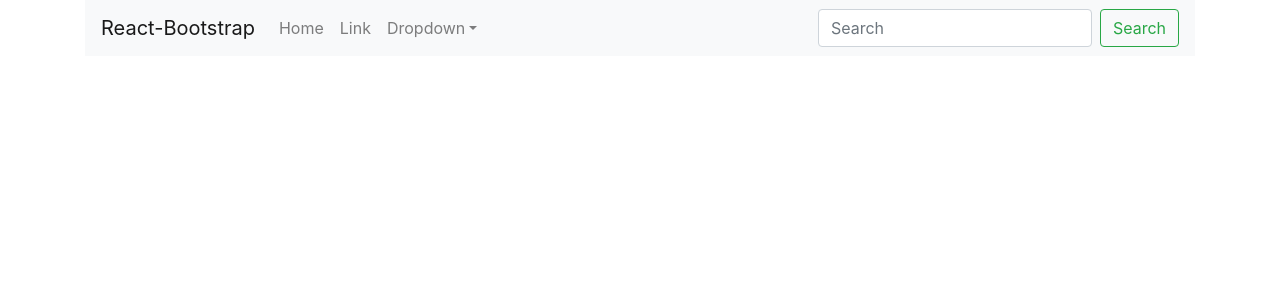
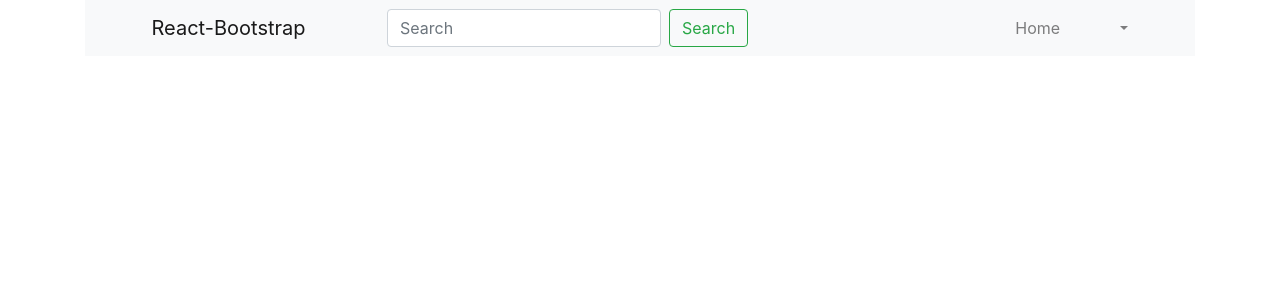
Before and after one commit to marcel-zec/cvut-fel-sit-rsp, a React (Create React App) app in the folder FrontEnd/travel-and-work-app/: page / in a window 1280 px wide. Shown: the top 300 px of the page. Built offline with nearby package versions, Linux system fonts and the light colour scheme; the HTML template or start-up script is replaced by a standard one.

Commit message:
navigation

```diff
--- a/FrontEnd/travel-and-work-app/src/Components/Navigation.js
+++ b/FrontEnd/travel-and-work-app/src/Components/Navigation.js
@@ -6,47 +6,78 @@ import Form from "react-bootstrap/Form";
 import FormControl from "react-bootstrap/FormControl";
 import Button from "react-bootstrap/Button";
 import Container from "react-bootstrap/Container";
+import { Row, Col } from "react-bootstrap";
+import { FontAwesomeIcon } from "@fortawesome/react-fontawesome";
+import {
+    faTrophy,
+    faPowerOff,
+    faCog,
+    faSuitcase
+} from "@fortawesome/free-solid-svg-icons";
 
 class Navigation extends React.Component {
     render() {
         return (
             <Container>
                 <Navbar bg="light" expand="lg">
-                    <Navbar.Brand href="#home">React-Bootstrap</Navbar.Brand>
+                    <Col>
+                        <Navbar.Brand href="#home">
+                            React-Bootstrap
+                        </Navbar.Brand>
+                    </Col>
                     <Navbar.Toggle aria-controls="basic-navbar-nav" />
                     <Navbar.Collapse id="basic-navbar-nav">
-                        <Nav className="mr-auto">
-                            <Nav.Link href="#home">Home</Nav.Link>
-                            <Nav.Link href="#link">Link</Nav.Link>
-                            <NavDropdown
-                                title="Dropdown"
-                                id="basic-nav-dropdown"
-                            >
-                                <NavDropdown.Item href="#action/3.1">
-                                    Action
-                                </NavDropdown.Item>
-                                <NavDropdown.Item href="#action/3.2">
-                                    Another action
-                                </NavDropdown.Item>
-                                <NavDropdown.Item href="#action/3.3">
-                                    Something
-                                </NavDropdown.Item>
-                                <NavDropdown.Divider />
-                                <NavDropdown.Item href="#action/3.4">
-                                    Separated link
-                                </NavDropdown.Item>
-                            </NavDropdown>
-                        </Nav>
+                        <Col xs={9}>
                             <Form inline>
                                 <FormControl
                                     type="text"
                                     placeholder="Search"
                                     className="mr-sm-2"
                                 />
-                            <Button variant="outline-success">Search</Button>
+                                <Button variant="outline-success">
+                                    Search
+                                </Button>
                             </Form>
+                        </Col>
+                        <Col>
+                            <Nav className="mr-auto">
+                                <Col>
+                                    <Nav.Link href="#home">Home</Nav.Link>
+                                </Col>
+                                <Col>
+                                    <NavDropdown
+                                        title=""
+                                        id="basic-nav-dropdown"
+                                    >
+                                        <NavDropdown.Item>XP</NavDropdown.Item>
+                                        <NavDropdown.Divider />
+                                        <NavDropdown.Item href="#action/3.2">
+                                            My achievments{" "}
+                                            <FontAwesomeIcon icon={faTrophy} />
+                                        </NavDropdown.Item>
+                                        <NavDropdown.Item href="#action/3.2">
+                                            My trips
+                                            <FontAwesomeIcon
+                                                icon={faSuitcase}
+                                            />
+                                        </NavDropdown.Item>
+                                        <NavDropdown.Item href="#action/3.3">
+                                            Settings
+                                            <FontAwesomeIcon icon={faCog} />
+                                        </NavDropdown.Item>
+                                        <NavDropdown.Item href="#action/3.4">
+                                            Log out
+                                            <FontAwesomeIcon
+                                                icon={faPowerOff}
+                                            />
+                                        </NavDropdown.Item>
+                                    </NavDropdown>
+                                </Col>
+                            </Nav>
+                        </Col>
                     </Navbar.Collapse>
                 </Navbar>
+                <Row></Row>
             </Container>
         );
     }
```
Lines whose indentation alone changed are shown as unchanged.
